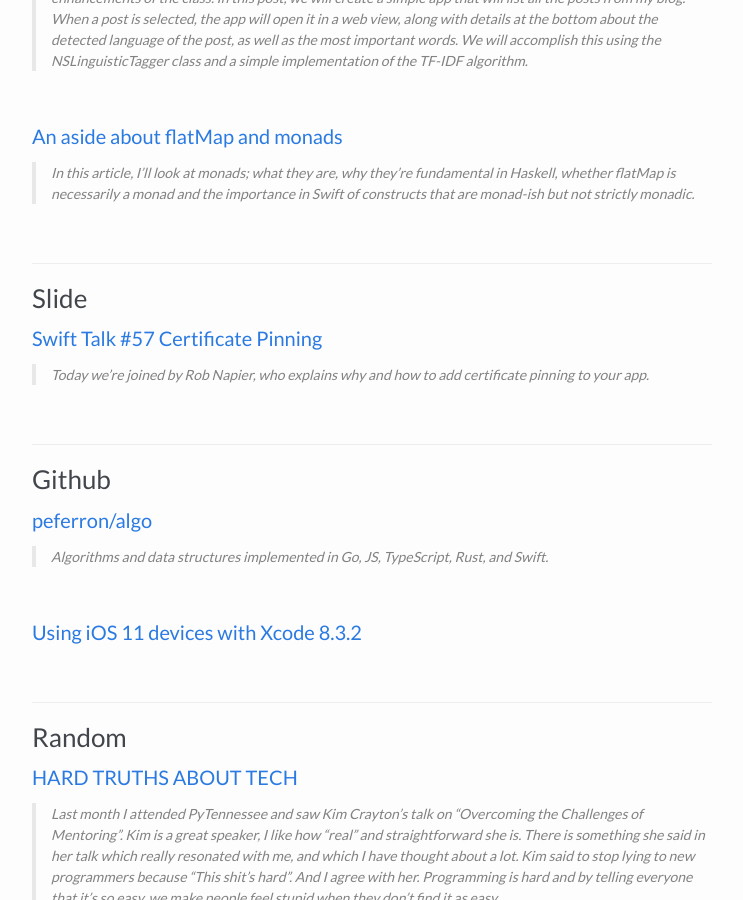
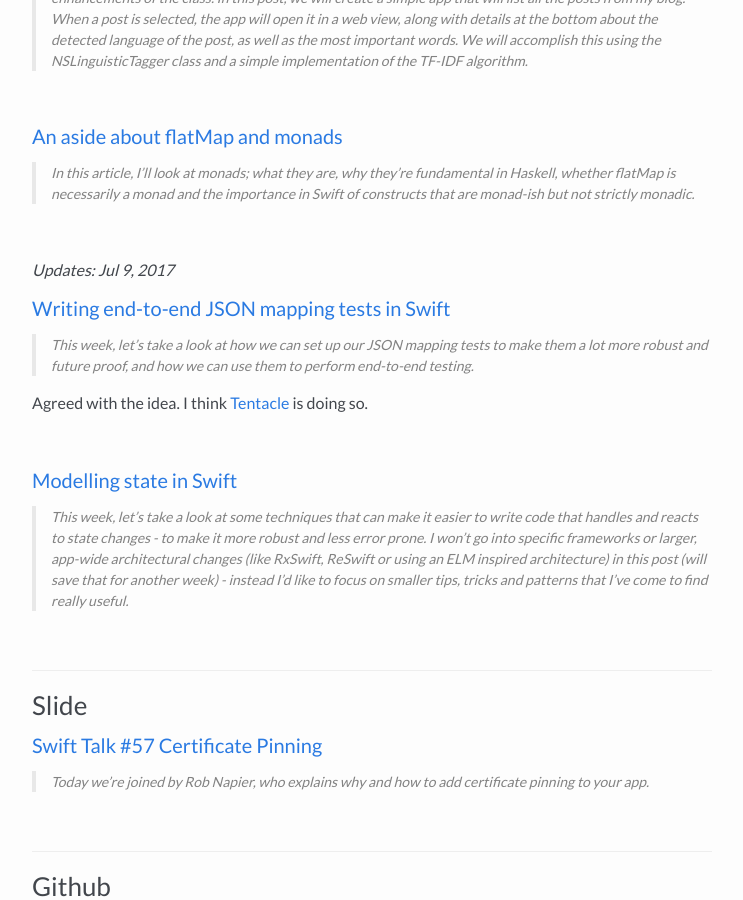
Before and after one commit to pixyzehn/pixyzehn.com, a Jekyll site: the page built from _posts/2017-07-08-swifty-week-29.md, in a window 1280 px wide and 900 px high, scrolled down 1417 px. Shown: the whole window, without its empty margins (268-1011 px from the left). Built offline with Jekyll 4.4.1, drawn with Linux system fonts in a browser that asks for light colours; emoji names are drawn with the system emoji font; comment, search, counter and statistics services are not loaded.

Commit message:
Update 2017-07-08-swifty-week-29

```diff
--- a/_posts/2017-07-08-swifty-week-29.md
+++ b/_posts/2017-07-08-swifty-week-29.md
@@ -62,6 +62,22 @@ In this post, we will create a simple app that will list all the posts from my b
 #### [An aside about flatMap and monads](https://www.cocoawithlove.com/blog/an-aside-about-flatmap-and-monads.html)
 
 > In this article, I’ll look at monads; what they are, why they’re fundamental in Haskell, whether flatMap is necessarily a monad and the importance in Swift of constructs that are monad-ish but not strictly monadic.
+
+<br>
+
+*Updates: Jul 9, 2017*
+
+#### [Writing end-to-end JSON mapping tests in Swift](https://www.swiftbysundell.com/posts/writing-end-to-end-json-mapping-tests-in-swift)
+
+> This week, let's take a look at how we can set up our JSON mapping tests to make them a lot more robust and future proof, and how we can use them to perform end-to-end testing.
+
+Agreed with the idea. I think [Tentacle](https://github.com/mdiep/Tentacle) is doing so.
+
+<br>
+
+#### [Modelling state in Swift](https://www.swiftbysundell.com/posts/modelling-state-in-swift)
+
+> This week, let's take a look at some techniques that can make it easier to write code that handles and reacts to state changes - to make it more robust and less error prone. I won't go into specific frameworks or larger, app-wide architectural changes (like RxSwift, ReSwift or using an ELM inspired architecture) in this post (will save that for another week) - instead I'd like to focus on smaller tips, tricks and patterns that I've come to find really useful.
 
 <br>
 
```
